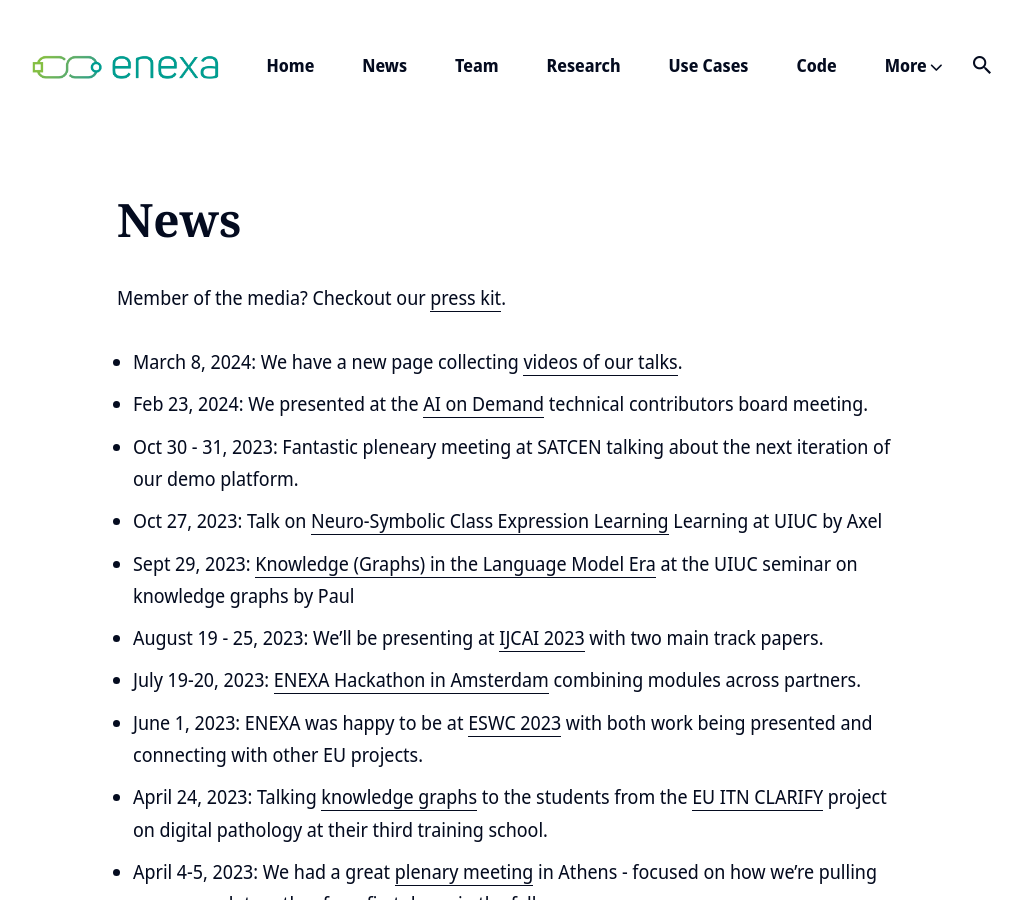
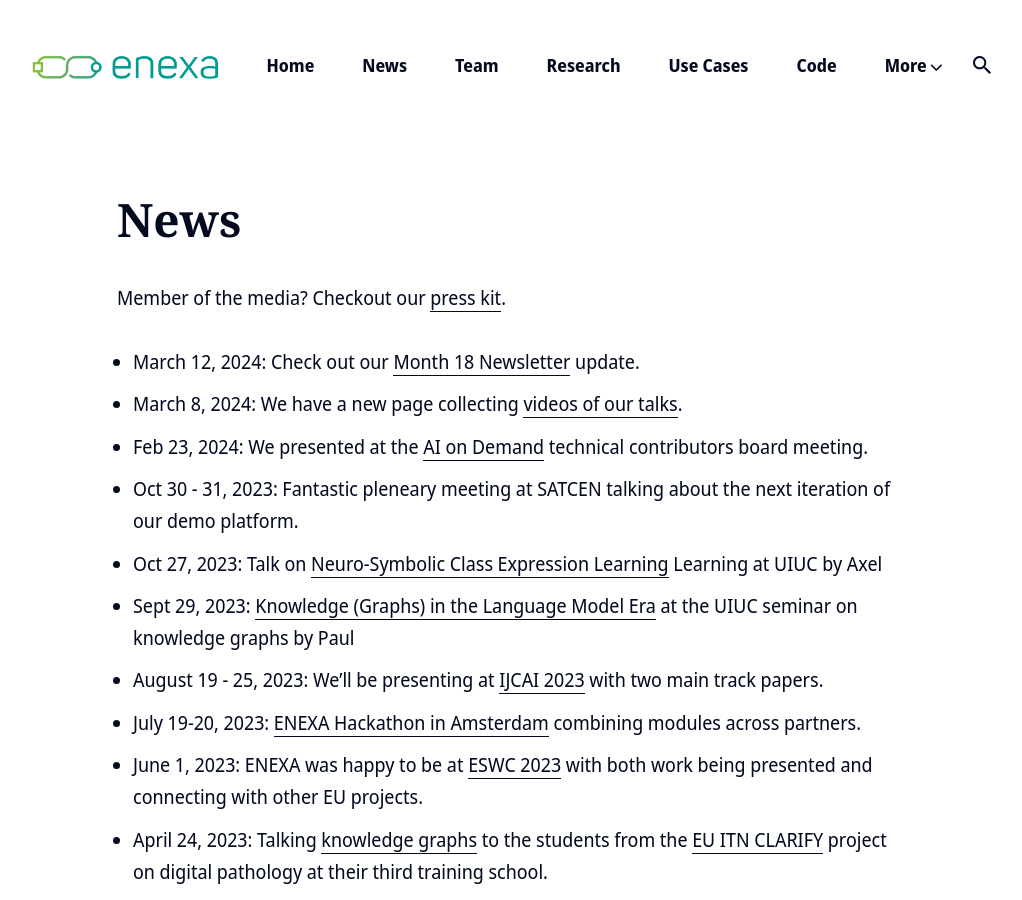
Before and after one commit to EnexaProject/enexaproject.github.io, a Jekyll site: the page built from _pages/news.md, in a window 1280 px wide and 900 px high. Shown: the whole window, without its empty margins (133-1155 px from the left). Built offline with Jekyll 4.4.1, drawn with Linux system fonts in a browser that asks for light colours; nearby versions of some CDN libraries.

Commit message:
Update news.md

```diff
--- a/_pages/news.md
+++ b/_pages/news.md
@@ -6,6 +6,7 @@
 
 Member of the media? Checkout our [press kit](/presskit/).
 
+* March 12, 2024: Check out our [Month 18 Newsletter](https://preview.mailerlite.io/preview/202883/emails/115518099363465015) update.
 * March 8, 2024: We have a new page collecting [videos of our talks](https://enexa.eu/talks/).
 * Feb 23, 2024: We presented at the [AI on Demand](https://www.ai4europe.eu) technical contributors board meeting.
 * Oct 30 - 31, 2023: Fantastic pleneary meeting at SATCEN talking about the next iteration of our demo platform.
```
